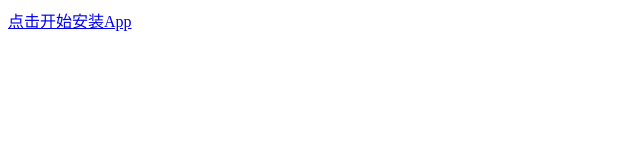
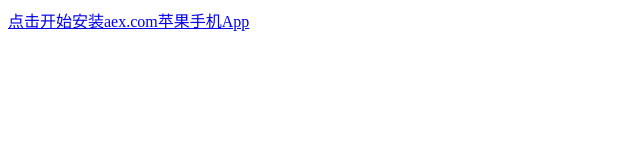
Before and after one commit to xtay315/aex, a plain HTML site: page ios/index.html in a window 1280 px wide. Shown: the whole page, without its empty margins (0-640 px from the left). Drawn offline with Linux system fonts and the light colour scheme.

Commit message:
Add files via upload

```diff
--- a/ios/index.html
+++ b/ios/index.html
@@ -6,6 +6,6 @@
   <meta name="viewport" content="width=device-width, initial-scale=1.0, maximum-scale=1.0, user-scalable=0" />
 </head>
 <body>
-  <a href="itms-services://?action=download-manifest&url=https://xtay315.github.io/aex/ios/AEXIOSApp.plist">点击开始安装App</a>
+  <a href="itms-services://?action=download-manifest&url=http://app-ard-1251755124.file.myqcloud.com/ios/AEXIOSApp.plist">点击开始安装aex.com苹果手机App</a>
 </body>
 </html>
```
